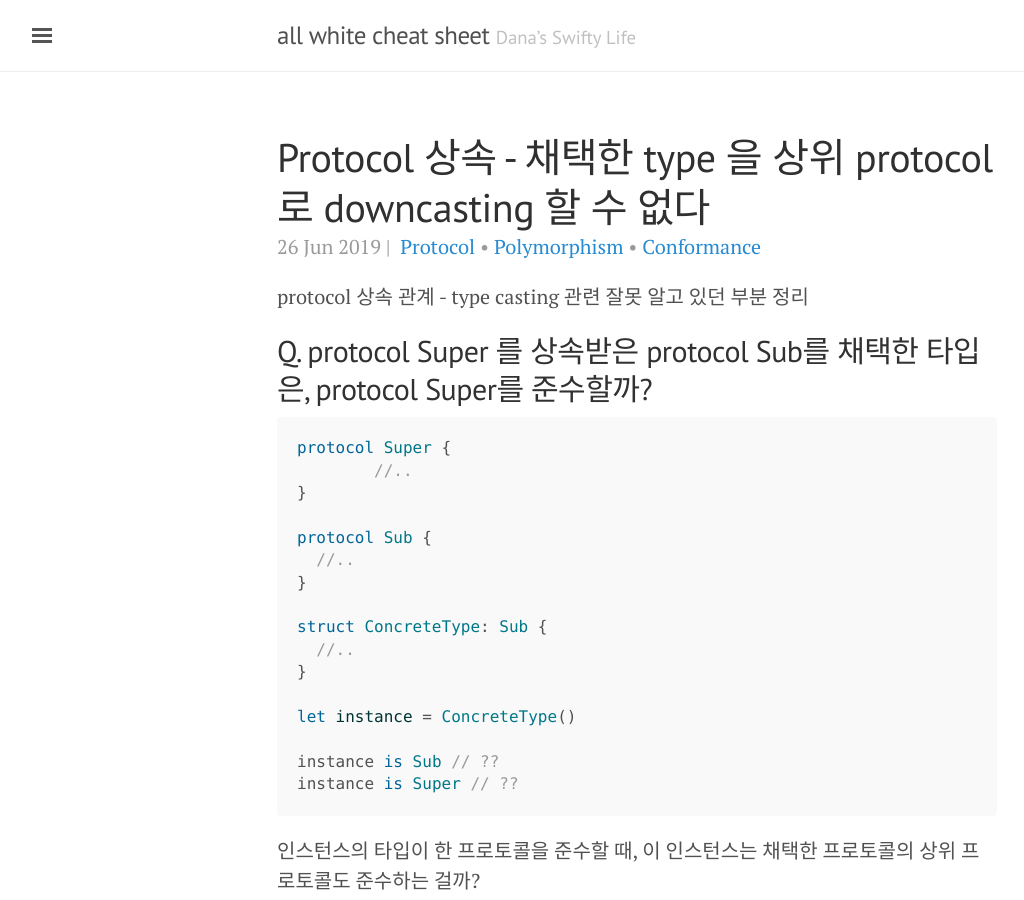
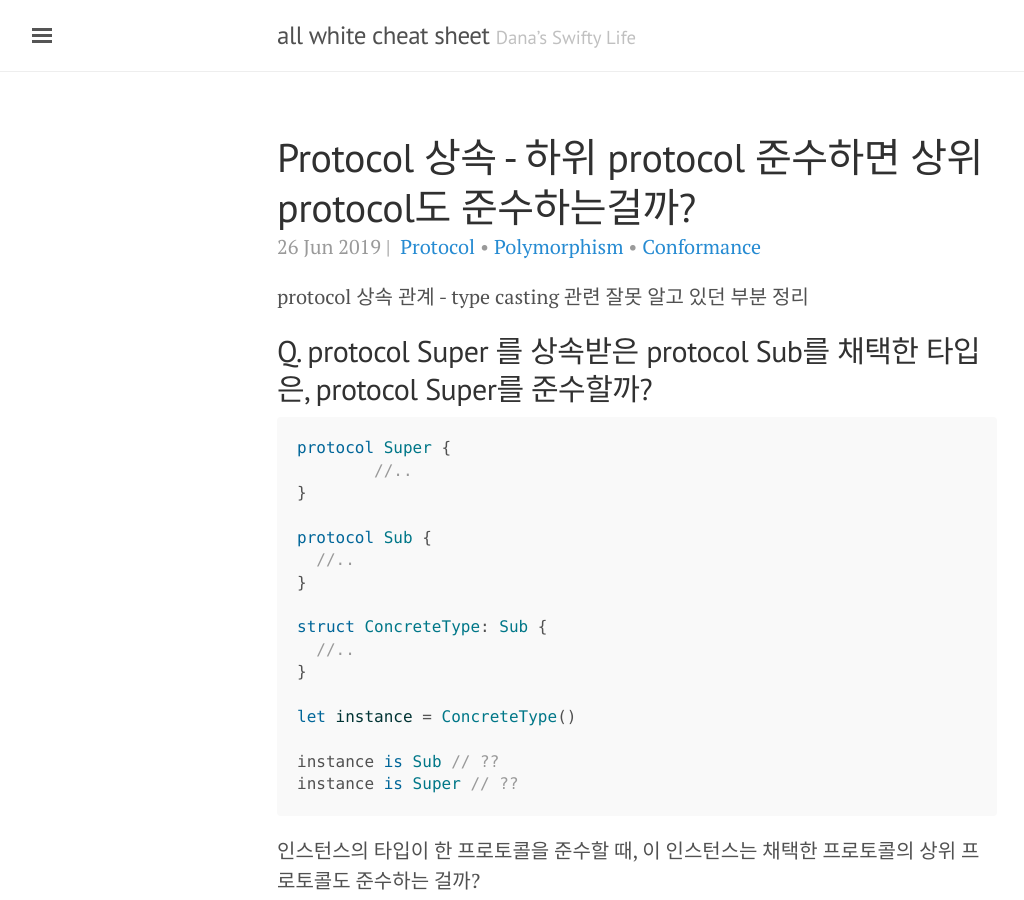
Before and after one commit to daheenallwhite/daheenallwhite.github.io, a Jekyll site: the page built from _posts/2019-06-26-Protocol-Inheritance.md, in a window 1280 px wide and 900 px high. Shown: the whole window, without its empty margins (3-1027 px from the left). Built offline with Jekyll 4.4.1, drawn with Linux system fonts in a browser that asks for light colours; nearby versions of some CDN libraries; emoji names are drawn with the system emoji font.

Commit message:
Modify title of post - Protocol Inheritance

```diff
--- a/_posts/2019-06-26-Protocol-Inheritance.md
+++ b/_posts/2019-06-26-Protocol-Inheritance.md
@@ -1,6 +1,6 @@
 ---
 layout: post
-title:  "Protocol 상속 - 채택한 type 을 상위 protocol로 downcasting 할 수 없다"
+title:  "Protocol 상속 - 하위 protocol 준수하면 상위 protocol도 준수하는걸까?"
 date:  2019-06-26 20:13:59
 author: Dana Lee
 categories: Swift
```
